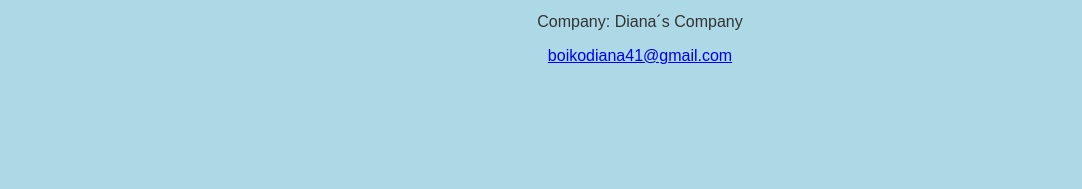
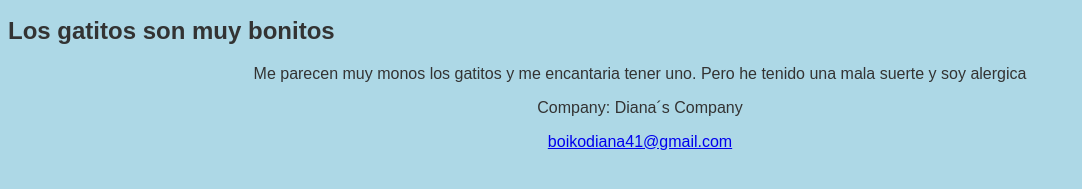
Before and after one commit to boikodiana41/Exercise_Unit5_website, a plain HTML site: page index.html in a window 1280 px wide. Shown: the part 135-324 px from the top of the page, without its empty margins (0-1082 px from the left). Drawn offline with Linux system fonts and the light colour scheme.

Commit message:
Added more content about gatitos

```diff
--- a/index.html
+++ b/index.html
@@ -9,6 +9,8 @@
   <h1>Bienvenidos a la web de Diana</h1>
   <p>Es mi primera web creada con git.</p>
   <img src="gatito.jpg" alt="Imagen de gatito">
+  <h2>Los gatitos son muy bonitos</h2>
+  <p>Me parecen muy monos los gatitos y me encantaria tener uno. Pero he tenido una mala suerte y soy alergica</p>
 </body>
 <footer>
   <p>Company: Diana´s  Company</p>
```
